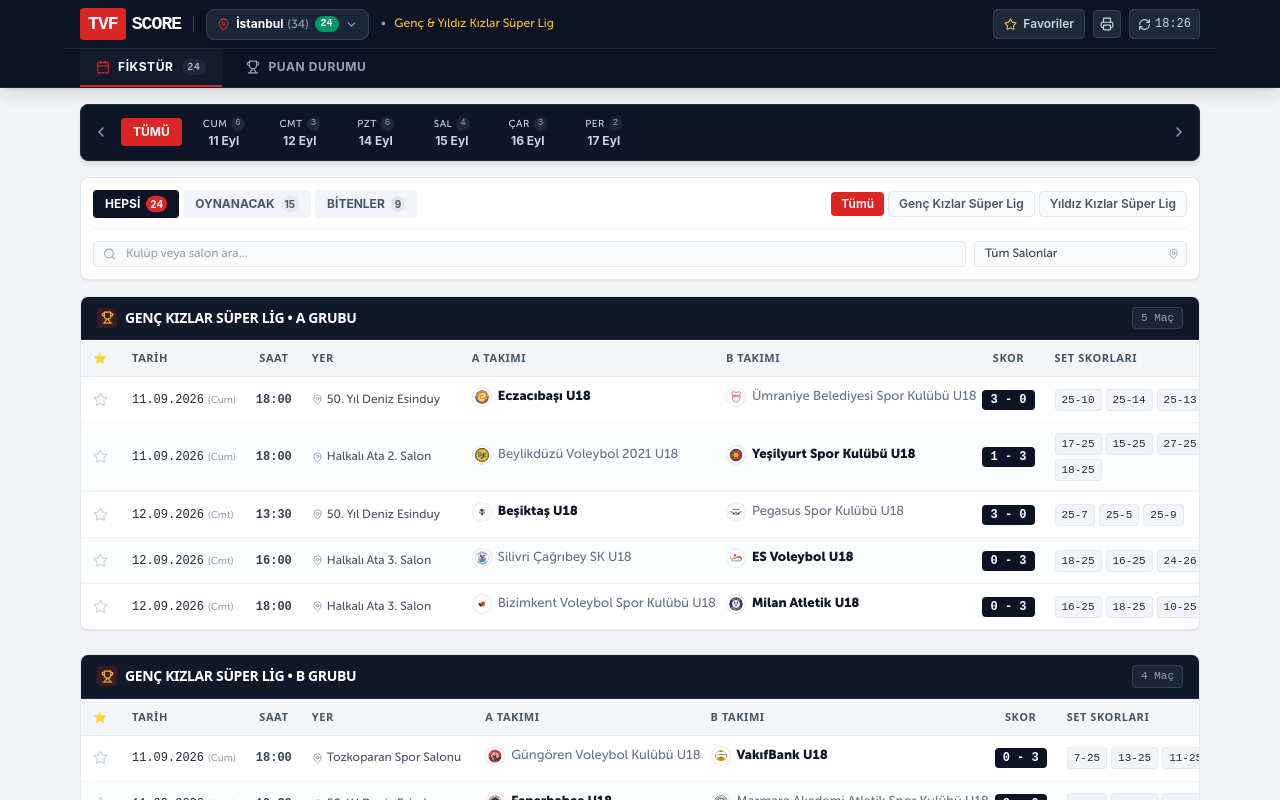
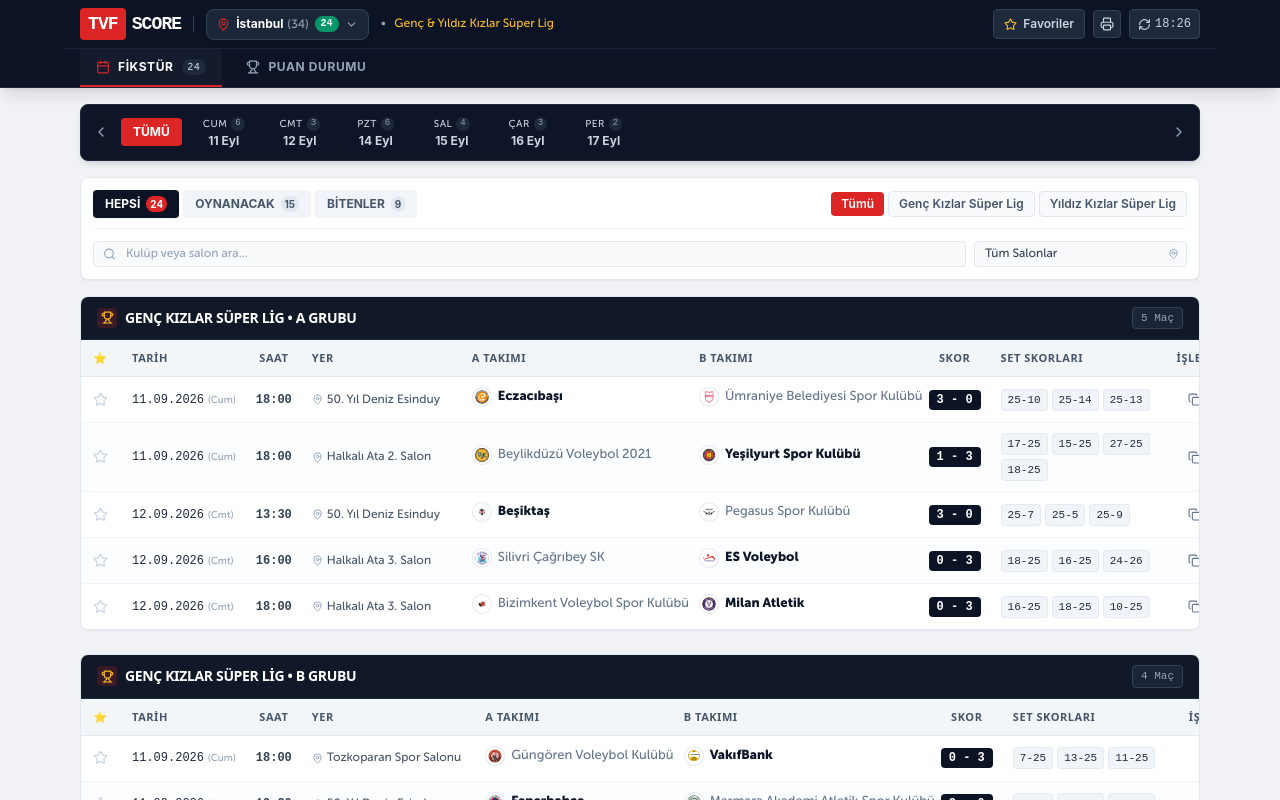
Before and after one commit to utkugunce/volley-tracker, a Next.js app: page / in a window 1280 px wide. Shown: the top 800 px of the page. Built offline with nearby package versions, Linux system fonts and the light colour scheme; a web font is replaced by a local one.

Commit message:
fix(ui): takim isimlerinden U16/U18 yas kategorisi son ekini kaldir

```diff
--- a/src/components/TeamVolleyboxLink.tsx
+++ b/src/components/TeamVolleyboxLink.tsx
@@ -21,7 +21,9 @@ export const TeamVolleyboxLink: React.FC<TeamVolleyboxLinkProps> = ({
   children,
 }) => {
   const mapping = getVolleyboxMapping(teamName, category);
-  const displayName = mapping?.matched_as || teamName;
+  // Yaş kategorisi (U16/U18 vb.) zaten lig başlığından belli — takım adından kaldır
+  const rawName = mapping?.matched_as || teamName;
+  const displayName = rawName.replace(/\s+U\d{2}$/, "").trim();
   const content = children ?? displayName;
   const [imgFailed, setImgFailed] = useState(false);
 
```
Also changed, not shown: 1 other file (tests, documents, lock files or other folders).
